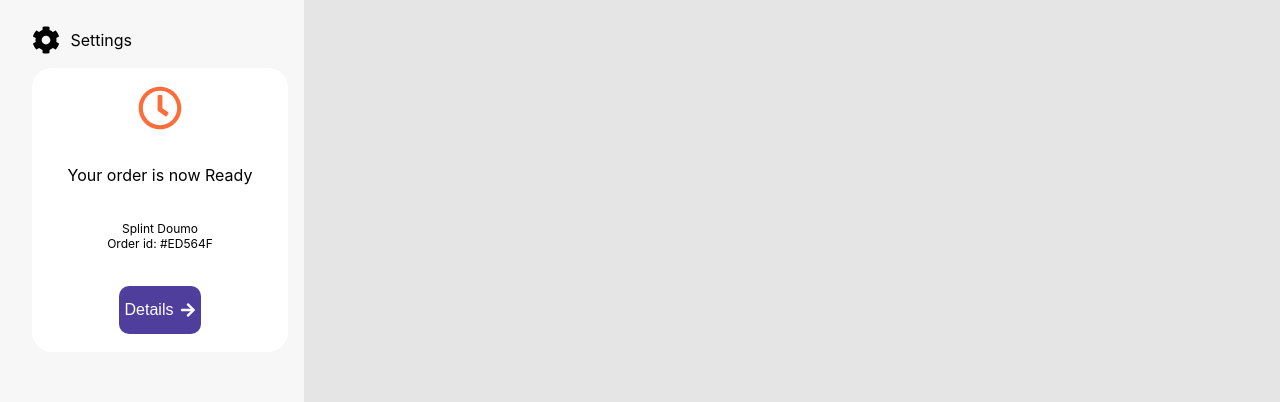
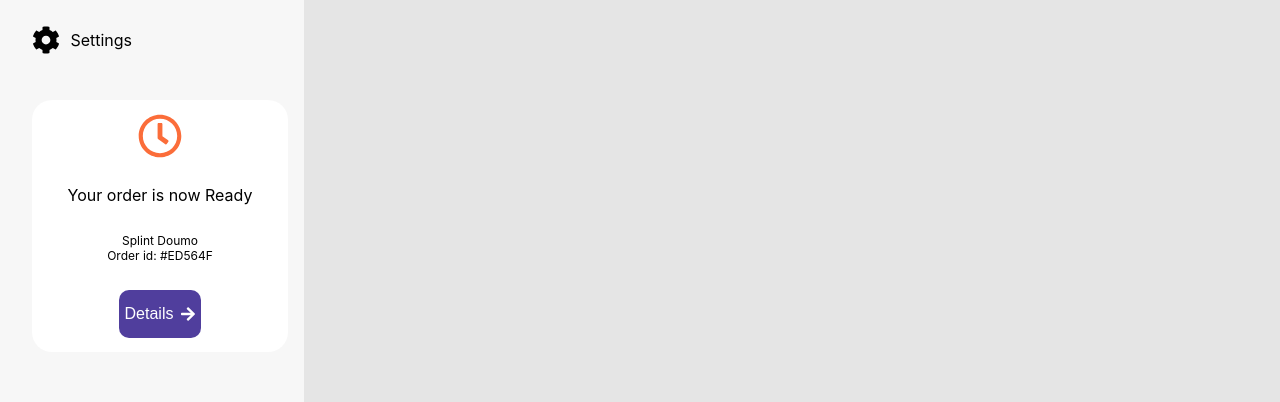
Before and after one commit to savicheema/tech-alchemy-assignment, a React (Create React App) app: page / in a window 1280 px wide. Shown: the part 328-730 px from the top of the page. Built offline with nearby package versions, Linux system fonts and the light colour scheme; no server answers.

Commit message:
update margin top fix

```diff
--- a/src/components/SideBar/update.css
+++ b/src/components/SideBar/update.css
@@ -2,6 +2,8 @@
   height: 324px;
   width: 256px;
   margin-left: 16px;
+
+  margin-top: 32px;
 
   display: flex;
   flex-direction: column;
```
